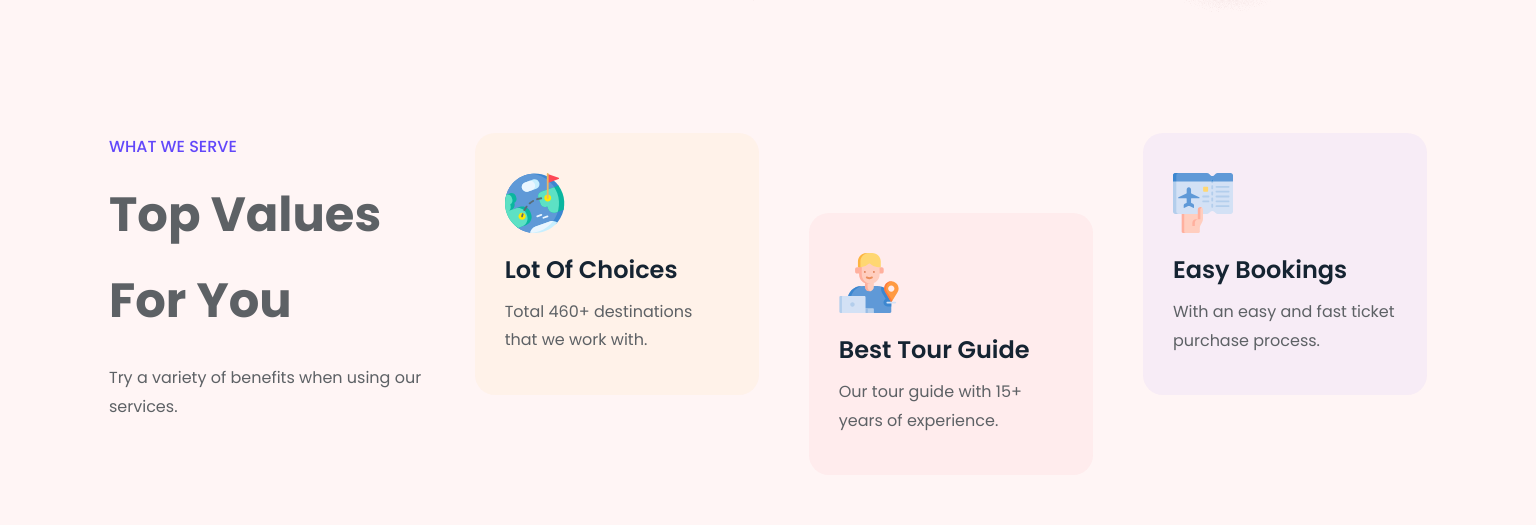
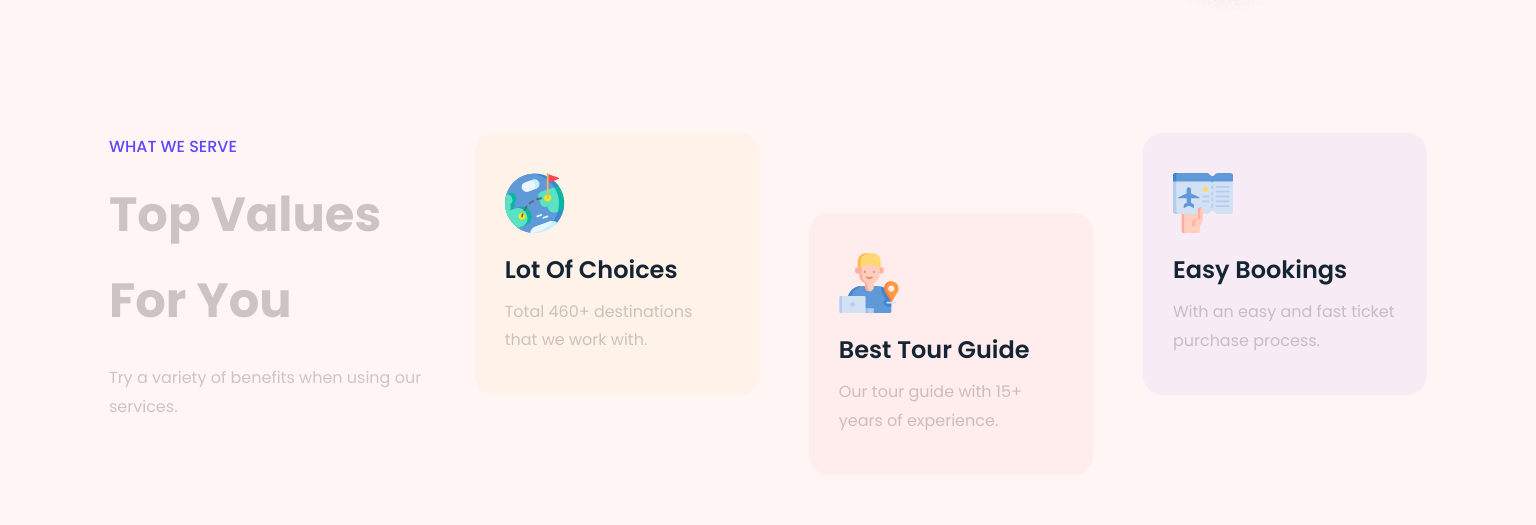
Before and after one commit to oxford-s/travel-website, a plain HTML site: page index.html in a window 1536 px wide. Shown: the part 1020-1545 px from the top of the page. Drawn offline with nearby package versions, Linux system fonts and the light colour scheme.

Commit message:
changing in styling

```diff
--- a/style.css
+++ b/style.css
@@ -1263,6 +1263,7 @@ body.nav-active {
   .service .container {
     grid-template-columns: 1fr repeat(3, 0.9fr);
     gap: 50px;
+    color: var(--bg-black-alpha-20);
   }
 
   .service-card:nth-child(3) {
```
